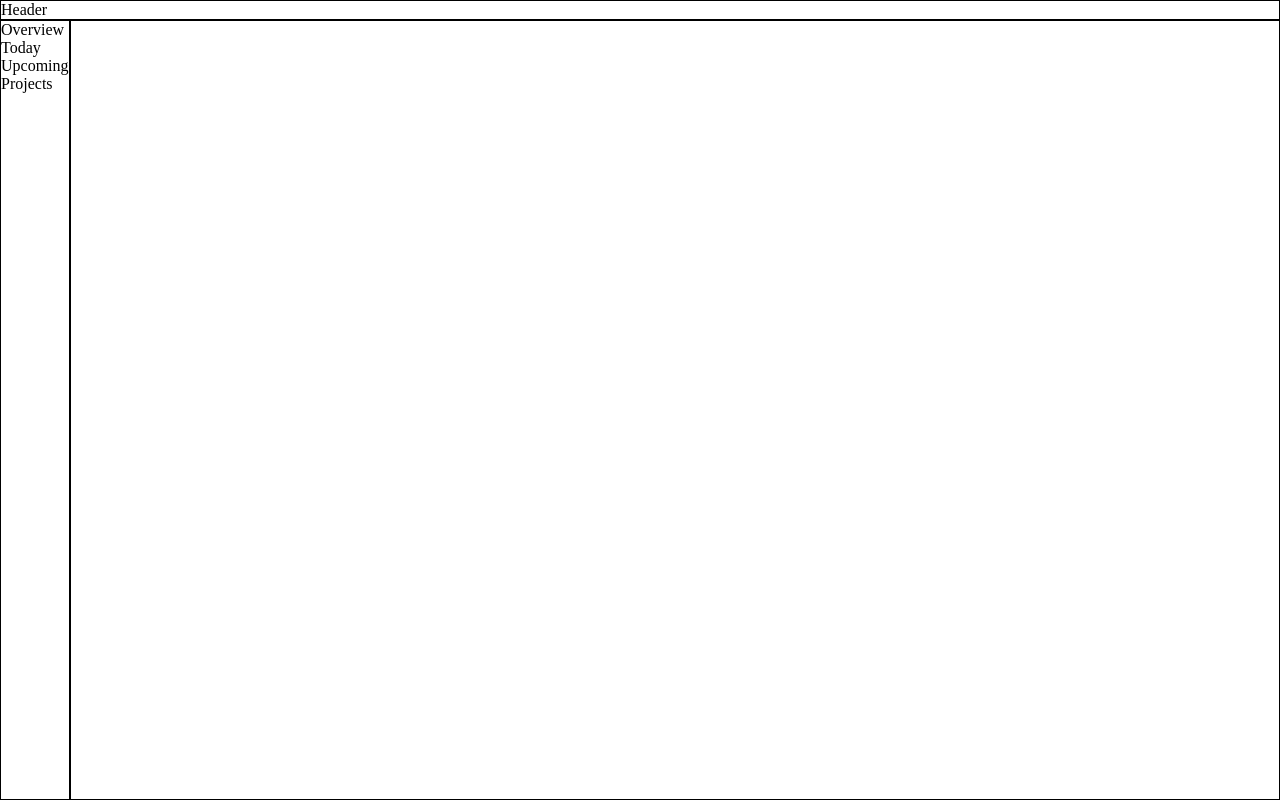
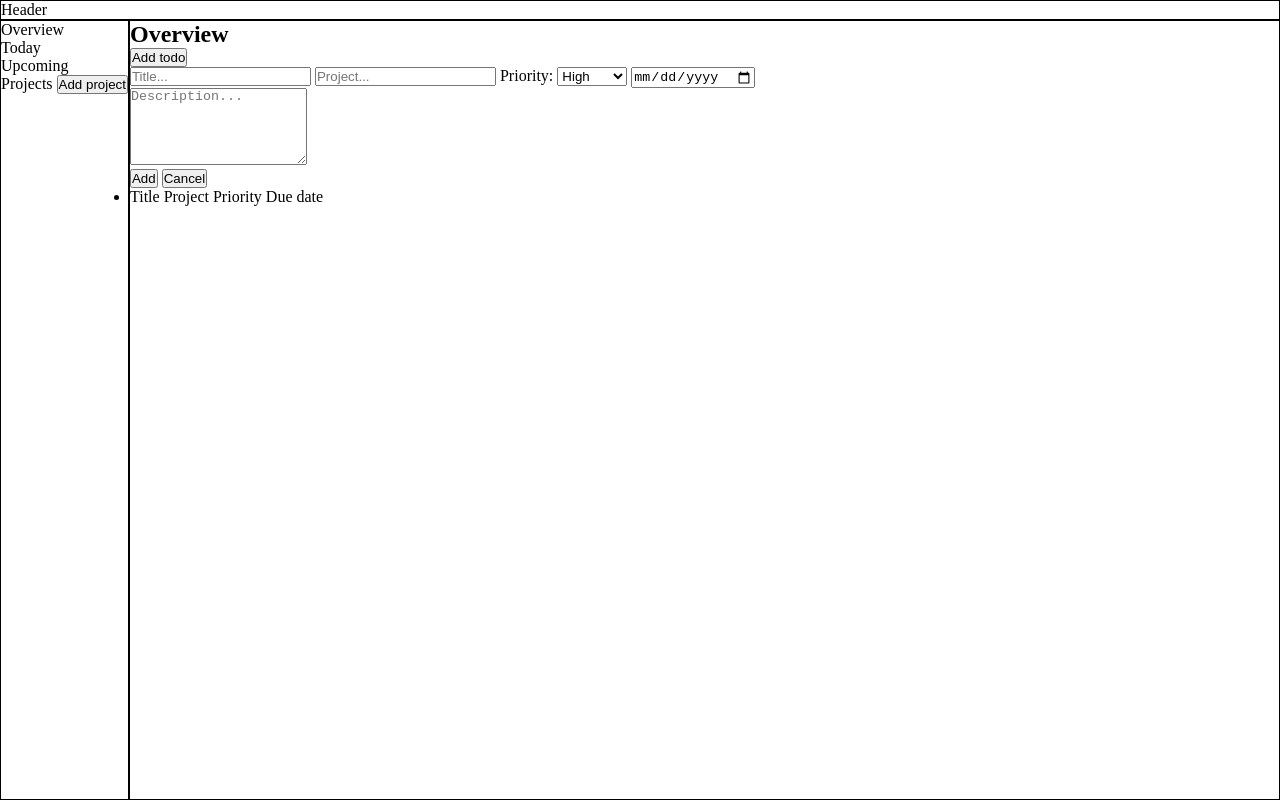
Before and after one commit to Golannnnn/todo-list, a website built with webpack: page dist/index.html in a window 1280 px wide. Built offline with nearby package versions, Linux system fonts and the light colour scheme.

Commit message:
update basic layout structure

```diff
--- a/dist/index.html
+++ b/dist/index.html
@@ -15,10 +15,53 @@
                 <li id="overview">Overview</li>
                 <li id="today">Today</li>
                 <li id="upcoming">Upcoming</li>
-                <li id="projects">Projects</li>
+                <ul id="projects-container">
+                    <span>Projects</span>
+                    <button class="add-project">Add project</button>
+                    <li class="projects"></li>
+                </ul>
             </ul>
         </aside>
-        <main></main>
+        <main>
+            <section class="title-container">
+                <h1>Overview</h1>
+                <button class="open-form">Add todo</button>
+            </section>
+
+            <form action="">
+
+                <div class="form-row">
+                    <input type="text" name="title" id="title" placeholder="Title...">
+                    <input type="text" name="project" id="project" placeholder="Project...">
+                    <label for="priority">Priority:</label>
+                    <select name="priority" id="priority">
+                        <option value="high">High</option>
+                        <option value="medium">Medium</option>
+                        <option value="low">Low</option>
+                    </select>
+                    <input type="date" name="date" id="due-date">
+                </div>
+
+                <div class="form-row">
+                    <textarea name="description" id="description" cols="20" rows="5" placeholder="Description..."></textarea>
+                </div>
+
+                <div class="form-row">
+                    <input type="submit" name="submit" value="Add">
+                    <input type="button" name="cancel" id="cancel" value="Cancel">
+                </div>
+
+            </form>
+
+            <ul class="todo-container">
+                <li>
+                    <span>Title</span>
+                    <span>Project</span>
+                    <span>Priority</span>
+                    <span>Due date</span>
+                </li>
+            </ul>
+        </main>
     </div>
     <script src="main.js"></script>
 </body>
```
